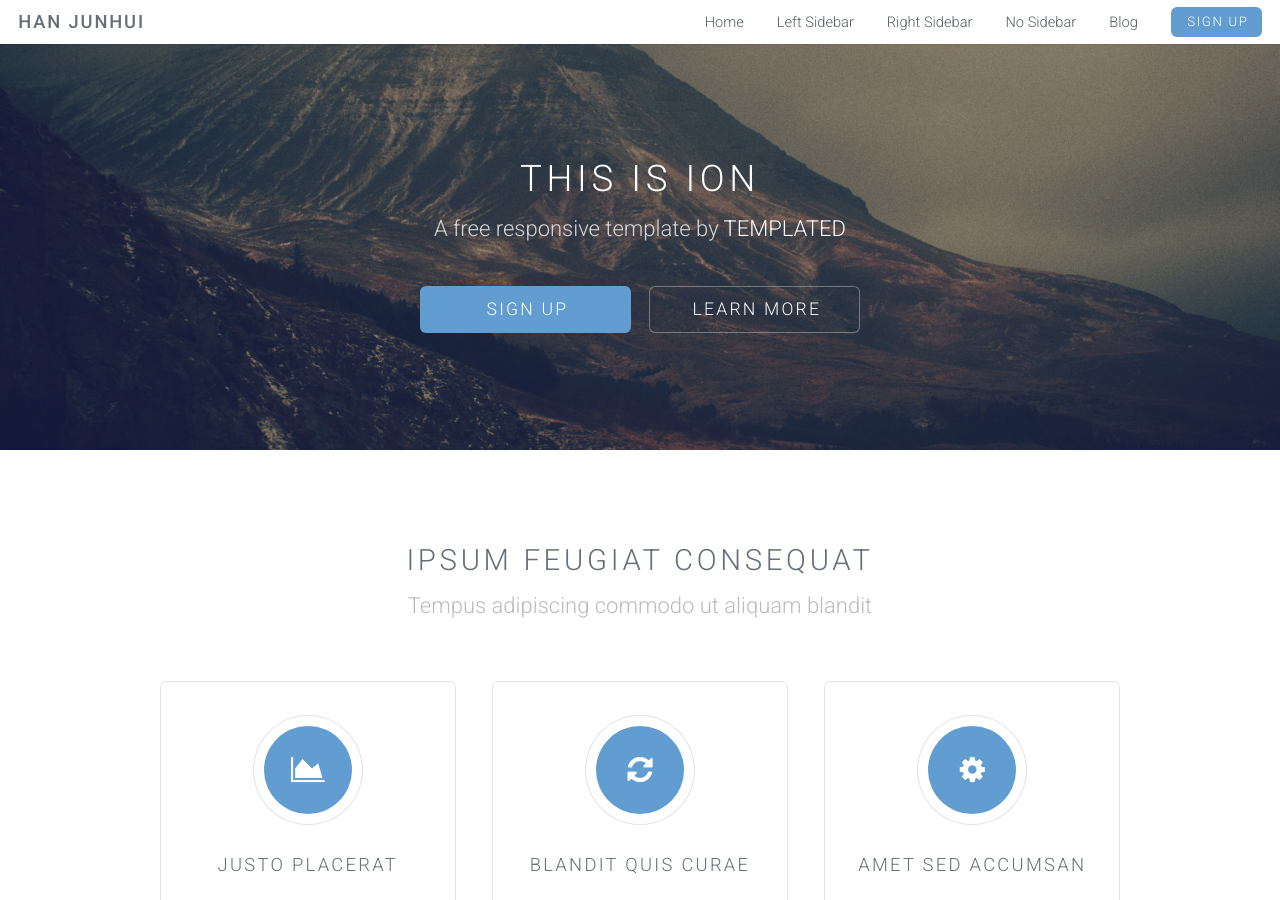
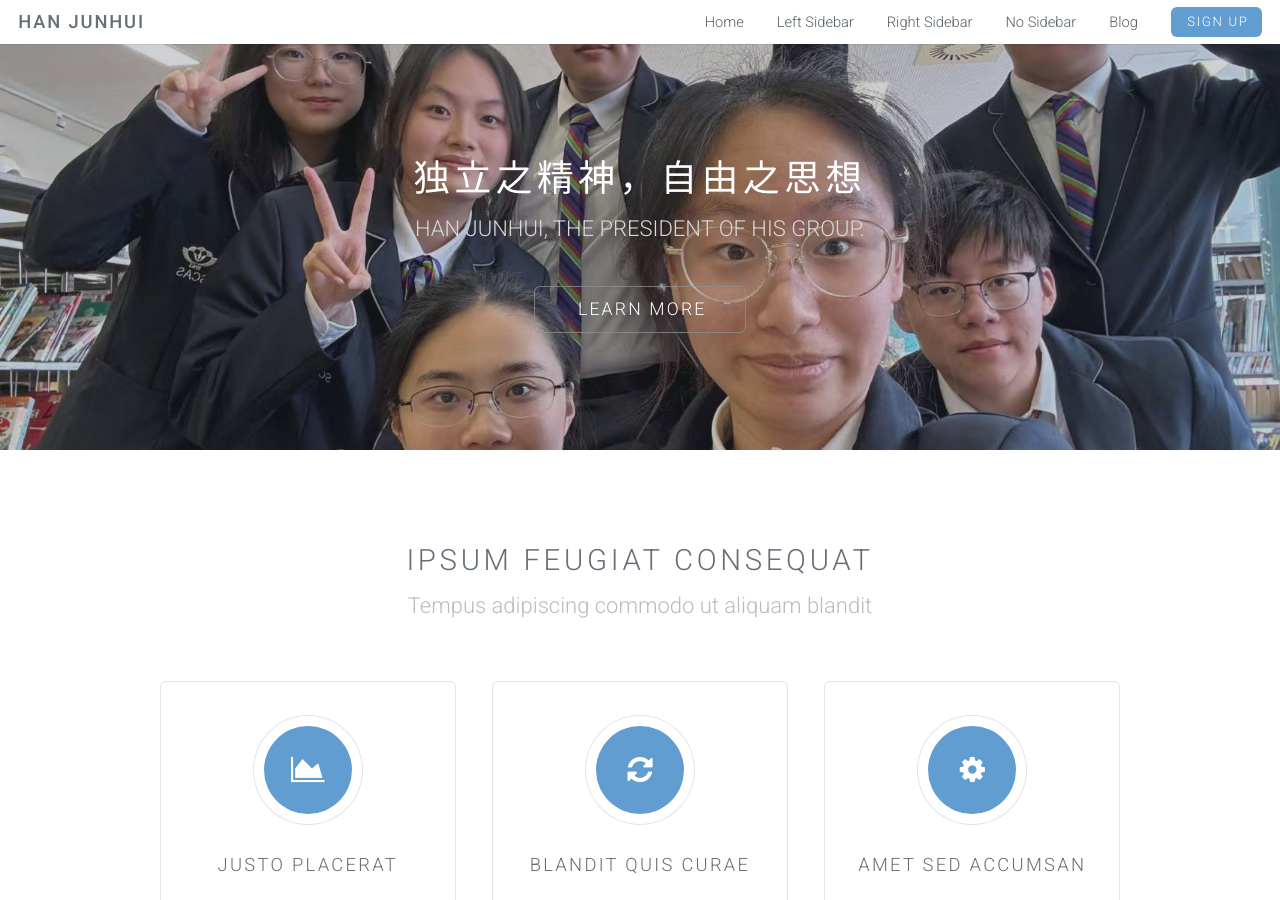
Before and after one commit to jsph99/jsph99.github.io, a Jekyll site: the page built from index.html, in a window 1280 px wide and 900 px high. Built offline with Jekyll 4.4.1, drawn with Linux system fonts in a browser that asks for light colours.

Commit message:
2024/11/20/21:15

```diff
--- /dev/null
+++ b/CNAME
@@ -0,0 +1 @@
+www.hanjunhui.com
--- a/_layouts/landing-page.html
+++ b/_layouts/landing-page.html
@@ -10,10 +10,10 @@
         <!-- Banner -->
         <section id="banner">
             <div class="inner">
-                <h2>This is Ion</h2>
-                <p>A free responsive template by <a href="http://templated.co">TEMPLATED</a></p>
+                <h2>独立之精神，自由之思想</h2>
+                <p>HAN JUNHUI, THE PRESIDENT OF HIS GROUP.</p>
                 <ul class="actions">
-                    <li><a href="#content" class="button big special">Sign Up</a></li>
+                    <!--<li><a href="#content" class="button big special">Sign Up</a></li>-->
                     <li><a href="#elements" class="button big alt">Learn More</a></li>
                 </ul>
             </div>
```
Also changed, not shown: images/banner-1.jpg (added), images/banner.jpg.
